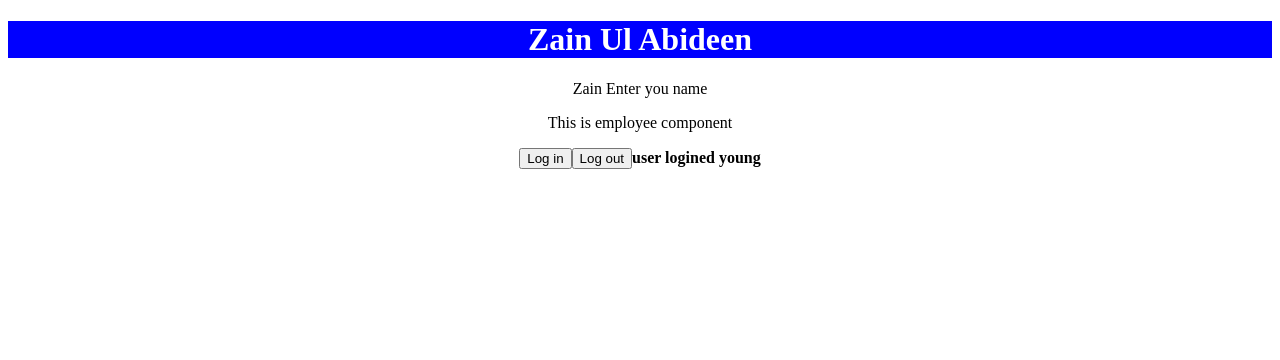
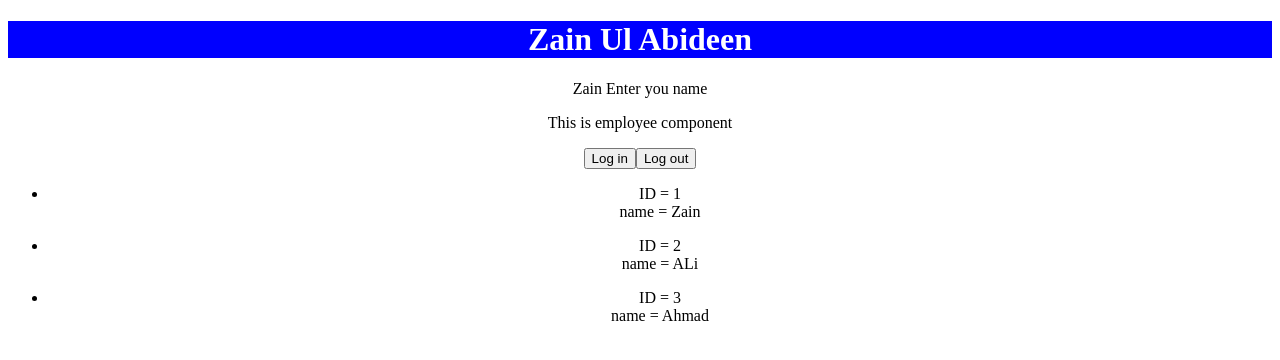
Before and after one commit to Zainulabdeenoffical/Angular-Practice, an Angular app in the folder angular19/: page / in a window 1280 px wide. Shown: the top 360 px of the page. Built offline with nearby package versions, Linux system fonts and the light colour scheme.

Commit message:
switch condition

```diff
--- a/angular19/src/app/app.component.html
+++ b/angular19/src/app/app.component.html
@@ -25,7 +25,7 @@
 <b>user logout</b>
 } -->
 
-@if (login) {
+<!-- @if (login) {
     <b>user logined</b>
 }
 @else {
@@ -39,6 +39,32 @@
 }
 @else {
     <b>old</b>
+} -->
+<!-- @switch (name) {
+    @case ("Zain") {
+        <b>Hello , Zain</b>
+    }
+    @case ("Ali") {
+        <b>Hello , Ali</b>
+    }
+    @case ("Ahmad") {
+        <b>Hello , Ahmad</b>
+    }
+    @case ("Zaid") {
+        <b>Hello , Zaid</b>
+    }
+    @default {
+        <b>No username found </b>
+    }
+} -->
+@for (emp of Employee; track emp.id) {
+<ul>
+    <li>
+        ID = {{emp.id}} <br> name = {{emp.name}}
+    </li>
+</ul>
+}@empty {
+    <b>no data found </b>
 }
 
 </div>
--- a/angular19/src/app/app.component.ts
+++ b/angular19/src/app/app.component.ts
@@ -5,7 +5,7 @@ import { EmployeeComponent } from "./employee/employee.component";
 
 @Component({
   selector: 'app-root',
-  imports: [EmployeeComponent],
+  imports: [],
   // templaet url high pioraty
   templateUrl: './app.component.html',
   //inline template
@@ -62,5 +62,10 @@ export class AppComponent {
   {
     this.login = false
   }
+  Employee:any[] = [
+    {id:1,name:"Zain"},
+    {id:2,name:"ALi"},
+    {id:3,name:"Ahmad"}
+  ]
 
 }
```
